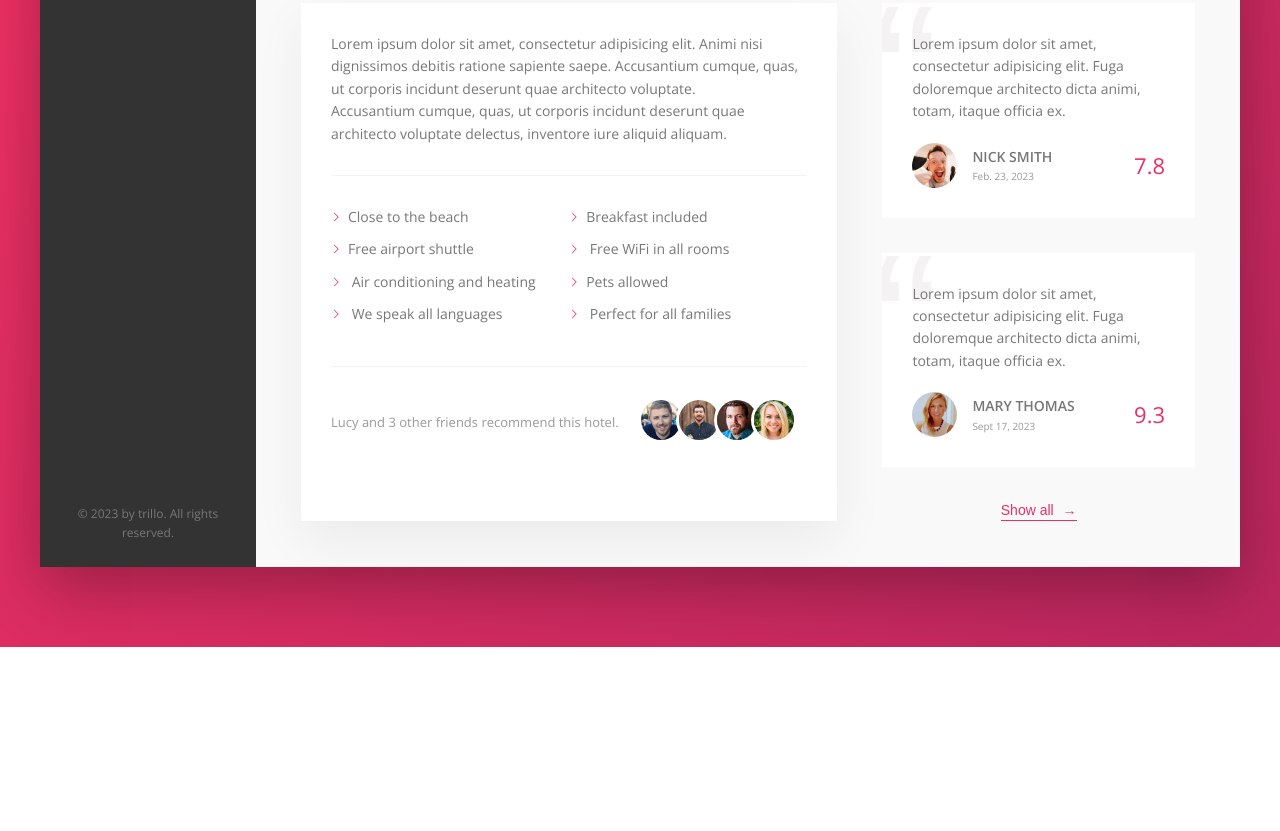
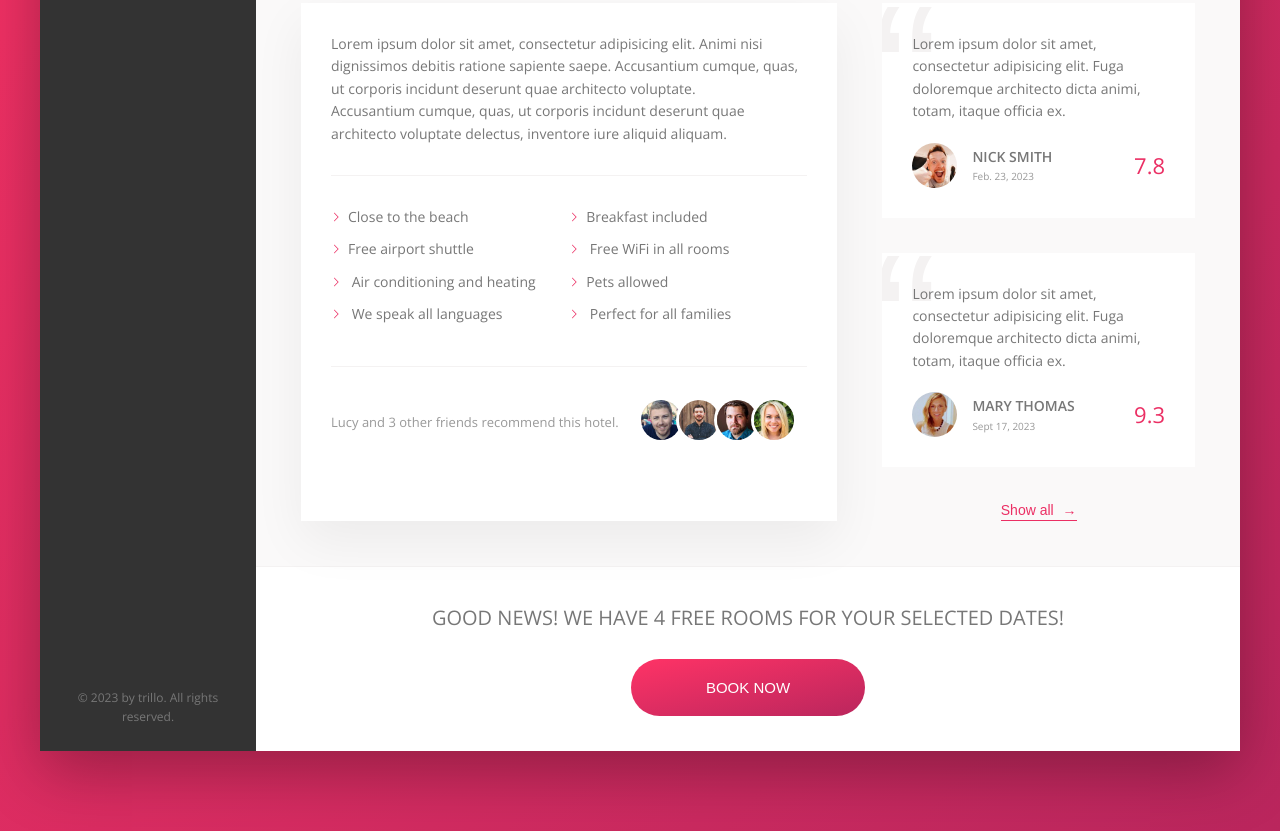
Before and after one commit to dsinkey/flexbox-trillo, a website: page index.html in a window 1280 px wide. Shown: the part 644-1475 px from the top of the page. Before the commit the page ends 1291 px from the top, so only its background shows below. Drawn offline with nearby package versions, Linux system fonts and the light colour scheme.

Commit message:
Add HTML and CSS for call to action section with BOOK NOW button

```diff
--- a/index.html
+++ b/index.html
@@ -289,6 +289,18 @@
 							</button>
 						</div>
 					</div>
+					<div class="cta">
+						<h2 class="cta__book-now">
+							Good news! We have 4 free rooms for your selected
+							dates!
+						</h2>
+						<button class="btn">
+							<span class="btn__visible">Book now</span>
+							<span class="btn__invisible"
+								>Only 4 rooms left</span
+							>
+						</button>
+					</div>
 				</main>
 			</div>
 		</div>
--- a/sass/_components.scss
+++ b/sass/_components.scss
@@ -378,3 +378,62 @@
 		z-index: 1;
 	}
 }
+
+.cta {
+	padding: 3.5rem 0;
+	text-align: center;
+
+	&__book-now {
+		text-transform: uppercase;
+		font-size: 2rem;
+		font-weight: 300;
+		margin-bottom: 2.5rem;
+	}
+}
+
+.btn {
+	font-size: 1.5rem;
+	font-weight: 300;
+	border: none;
+	text-transform: uppercase;
+	border-radius: 100px;
+	position: relative;
+	background-image: linear-gradient(
+		to right bottom,
+		var(--color-primary-light),
+		var(--color-primary-dark)
+	);
+	color: #fff;
+	overflow: hidden;
+	cursor: pointer;
+
+	& > * {
+		display: inline-block;
+		height: 100%;
+		width: 100%;
+		transition: all 0.2s;
+	}
+
+	&__visible {
+		padding: 2rem 7.5rem;
+	}
+
+	&__invisible {
+		position: absolute;
+		left: 0;
+		top: -100%;
+		padding: 2rem 0;
+	}
+
+	&:hover &__visible {
+		transform: translateY(100%);
+	}
+	&:hover &__invisible {
+		top: 0;
+	}
+
+	&:focus {
+		outline: none;
+		animation: pulsate 1s infinite;
+	}
+}
```
Also changed, not shown: css/style.css.
